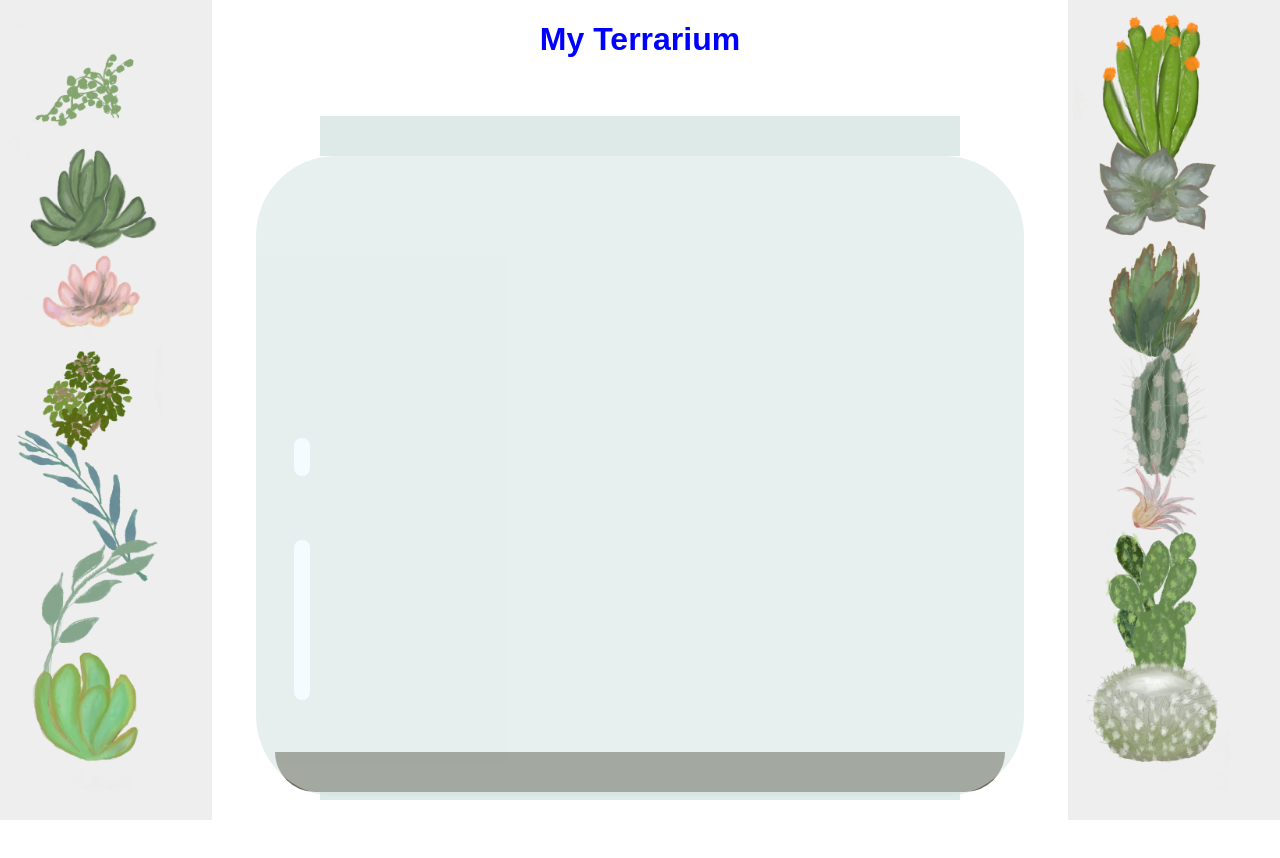
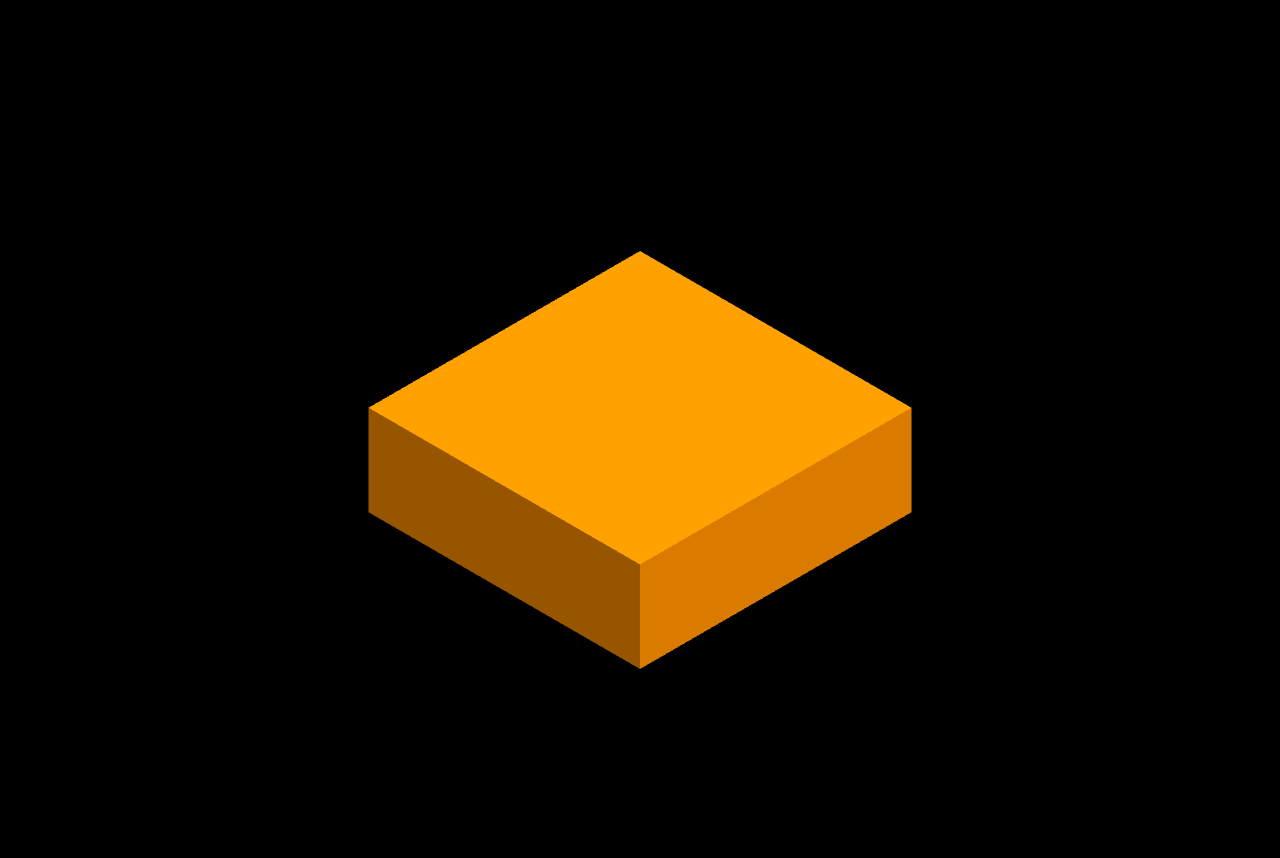
Before and after one commit to cangnidepigu/Web3D, a website with bundled scripts: page index.html in a window 1280 px wide. Before the commit the page ends 820 px from the top, so only its background shows below. Built offline with nearby package versions, Linux system fonts and the light colour scheme.

Commit message:
3D object in the middle

```diff
--- a/index.html
+++ b/index.html
@@ -5,70 +5,16 @@
         <meta charset="utf-8" />
         <meta http-equiv="X-UA-Compatible" content="IE-edge" />
         <meta name="viewport" content="width=device-width, initial-scale=1" />
-        <link rel="stylesheet" href="./style.css" />
-        <script src="./script.js" defer></script>
+        <link rel="stylesheet" href="style.css" />
+        <script type="module" src="script.js" defer></script>
+
     </head>
     <body>
         <h1>My Terrarium</h1>
-        <div id="page">
-            <div id="left-container" class="flex-container">
-                <div class="plant-holder">
-                    <img class="plant" alt="plant" id="plant1" src="./images/plant1.png" />
-                </div>
-                <div class="plant-holder">
-                    <img class="plant" alt="plant" id="plant2" src="./images/plant2.png" />
-                </div>
-                <div class="plant-holder">
-                    <img class="plant" alt="plant" id="plant3" src="./images/plant3.png" />
-                </div>
-                <div class="plant-holder">
-                    <img class="plant" alt="plant" id="plant4" src="./images/plant4.png" />
-                </div>
-                <div class="plant-holder">
-                    <img class="plant" alt="plant" id="plant5" src="./images/plant5.png" />
-                </div>
-                <div class="plant-holder">
-                    <img class="plant" alt="plant" id="plant6" src="./images/plant6.png" />
-                </div>
-                <div class="plant-holder">
-                    <img class="plant" alt="plant" id="plant7" src="./images/plant7.png" />
-                </div>
-            </div>
-            <div id="right-container" class="flex-container">
-                <div class="plant-holder">
-                    <img class="plant" alt="plant" id="plant8" src="./images/plant8.png" />
-                </div>
-                <div class="plant-holder">
-                    <img class="plant" alt="plant" id="plant9" src="./images/plant9.png" />
-                </div>
-                <div class="plant-holder">
-                    <img class="plant" alt="plant" id="plant10" src="./images/plant10.png" />
-                </div>
-                <div class="plant-holder">
-                    <img class="plant" alt="plant" id="plant11" src="./images/plant11.png" />
-                </div>
-                <div class="plant-holder">
-                    <img class="plant" alt="plant" id="plant12" src="./images/plant12.png" />
-                </div>
-                <div class="plant-holder">
-                    <img class="plant" alt="plant" id="plant13" src="./images/plant13.png" />
-                </div>
-                <div class="plant-holder">
-                    <img class="plant" alt="plant" id="plant14" src="./images/plant14.png" />
-                </div>
-            </div>
+    <div id="main">
 
-            <div id="terrarium">
-                <div class="jar-top"></div>
-                <div class="jar-walls">
-                    <div class="jar-glossy-long"></div>
-                    <div class="jar-glossy-short"></div>
-                </div>
-                <div class="dirt"></div>
-                <div class="jar-bottom"></div>
-            </div>
+    </div>
 
-        </div>
 
     </body>
 </html>
--- /dev/null
+++ b/package.json
@@ -0,0 +1,5 @@
+{
+  "dependencies": {
+    "three": "^0.141.0"
+  }
+}
--- a/script.js
+++ b/script.js
@@ -1,43 +1,42 @@
-dragElement(document.getElementById('plant1'));
-dragElement(document.getElementById('plant2'));
-dragElement(document.getElementById('plant3'));
-dragElement(document.getElementById('plant4'));
-dragElement(document.getElementById('plant5'));
-dragElement(document.getElementById('plant6'));
-dragElement(document.getElementById('plant7'));
-dragElement(document.getElementById('plant8'));
-dragElement(document.getElementById('plant9'));
-dragElement(document.getElementById('plant10'));
-dragElement(document.getElementById('plant11'));
-dragElement(document.getElementById('plant12'));
-dragElement(document.getElementById('plant13'));
-dragElement(document.getElementById('plant14'));
+import * as THREE from "../node_modules/three/build/three.module.js";
 
+// Scene
+const scene = new THREE.Scene();
 
-function dragElement(terrariumElement) {
-    // set 4 positions for positionins on the screen
-    let pos1 = 0,
-        pos2 = 0,
-        pos3 = 0,
-        pos4 = 0;
-    terrariumElement.onpointerdown = pointerDrag;
-    function pointerDrag(e) {
-        e.preventDefault();
-        console.log(e);
-        pos3 = e.clientX;
-        pos4 = e.clientY;
-        document.onpointermove = elementDrag;
-        document.onpointerup = stopElementDrag;
-    } function elementDrag(e) {
-        pos1 = pos3 - e.clientX;
-        pos2 = pos4 - e.clientY;
-        pos3 = e.clientX;
-        pos4 = e.clientY;
-        console.log(pos1, pos2, pos3, pos4);
-        terrariumElement.style.top = terrariumElement.offsetTop - pos2 + 'px';
-        terrariumElement.style.left = terrariumElement.offsetLeft - pos1 + 'px';
-    } function stopElementDrag() {
-        document.onpointerup = null;
-        document.onpointermove = null;
-    }
-}
+// Add a cube to the scene
+const geometry = new THREE.BoxGeometry(3, 1, 3); // width, height, depth
+const material = new THREE.MeshLambertMaterial({ color: 0xfb8e00 });
+const mesh = new THREE.Mesh(geometry, material);
+mesh.position.set(0, 0, 0);
+scene.add(mesh);
+
+// Set up lights
+const ambientLight = new THREE.AmbientLight(0xffffff, 0.6);
+scene.add(ambientLight);
+
+const directionalLight = new THREE.DirectionalLight(0xffffff, 0.6);
+directionalLight.position.set(10, 20, 0); // x, y, z
+scene.add(directionalLight);
+
+// Camera
+const width = 10;
+const height = width * (window.innerHeight / window.innerWidth);
+const camera = new THREE.OrthographicCamera(
+  width / -2, // left
+  width / 2, // right
+  height / 2, // top
+  height / -2, // bottom
+  1, // near
+  100 // far
+);
+
+camera.position.set(4, 4, 4);
+camera.lookAt(0, 0, 0);
+
+// Renderer
+const renderer = new THREE.WebGLRenderer({ antialias: true });
+renderer.setSize(window.innerWidth, window.innerHeight);
+renderer.render(scene, camera);
+
+// Add it to HTML
+document.body.appendChild(renderer.domElement);
--- a/style.css
+++ b/style.css
@@ -1,112 +1,85 @@
-body {
-    font-family: Arial, Helvetica, sans-serif;
-    text-align: center;
+* {
+	font-family: 'Inconsolata', monospace;
 }
 
-.jar-walls {
-    height: 80%;
-    width: 60%;
-    background: #d1e1df;
-    border-radius: 5rem;
-    position: absolute;
-    bottom: 0.5%;
-    left: 20%;
-    opacity: 0.5;
-    z-index: 1;
-}
-
-.jar-top {
-    width: 50%;
-    height: 5%;
-    background: #d1e1df;
-    position: absolute;
-    bottom: 80.5%;
-    left: 25%;
-    opacity: 0.7;
-    z-index: 1;
-}
-
-.jar-bottom {
-    width: 50%;
-    height: 1%;
-    background: #d1e1df;
-    position: absolute;
-    bottom: 0%;
-    left: 25%;
-    opacity: 0.7;
-}
-
-.jar-glossy-short {
-    height: 6%;
-    width: 2%;
-    background: #ecfbff;
-    position: absolute;
-    bottom: 50%;
-    left: 5%;
-    border-radius: 2rem;
-}
-
-.jar-glossy-long {
-    height: 25%;
-    width: 2%;
-    background: #ecfbff;
-    position: absolute;
-    bottom: 15%;
-    left: 5%;
-    border-radius: 2rem;
-}
-
-.dirt {
-    width: 57%;
-    height: 5%;
-    background: #3a321d;
-    position: absolute;
-    border-radius: 0 0 6rem 6rem;
-    bottom: 1%;
-    left: 21.5%;
-    opacity: 0.7;
-    z-index: -1;
-}
-
-.flex-container {
-    display: flex;
-    flex-direction: column;
-    justify-content: flex-start;
-}
-
-#left-container {
-    background-color: #eee;
-    width: 15%;
-    top: 0px;
-    left: 0px;
-    position: absolute;
-    height: 100%;
-    padding: 10px;
-}
-
-#right-container {
-    background-color: #eee;
-    width: 15%;
-    top: 0px;
-    right: 0px;
-    position: absolute;
-    height: 100%;
-    padding: 10px;
-}
-
-.plant-holder {
-    position: relative;
-    height: 13%;
-    left: -100px;
-}
-
-.plant {
-    position: absolute;
-    max-width: 150%;
-    max-height: 150%;
-    z-index: 2;
+body {
+	margin: 0;
+	background: black;
+	overflow: hidden;
 }
 
 h1 {
-    color: blue;
+	color: white;
+	top: 50%;
+	left: 50%;
+	position: absolute;
+	transform: translateX(-50%) translateY(-50%) scale(2, 2);
+	transition: 0.5s ease-in-out;
 }
+
+h1.top {
+	top: 0;
+	transform: translateX(-50%);
+}
+
+#main {
+	opacity: 0;
+	transition: 0.5s;
+	color: white;
+	margin-top: 60px;
+}
+
+h2 {
+	text-align: center;
+	margin: 0;
+	cursor: default;
+}
+
+
+
+.underline {
+	display: block;
+	height: 2px;
+	margin: 0 auto;
+	width: 0;
+	transition: width .25s linear;
+}
+
+*:hover>.underline, .active>.underline {
+	width: 100%;
+}
+
+line {
+	stroke-width: 5px;
+	stroke-dasharray: 100px;
+	stroke-dashoffset: 100px;
+	stroke-linecap: round;
+}
+
+
+
+
+
+
+
+
+#details {
+	margin-top: 50px;
+	opacity: 1;
+	z-index: 100;
+	transition: all 0.125s ease-in-out;
+}
+
+#details.gone {
+	opacity: 0;
+	z-index: -100;
+	transform: translateY(10vh);
+}
+
+
+
+canvas {
+	left: 50%;
+	position: absolute;
+	transform: translateX(-50%);
+}
```
Also changed, not shown: 2 other files.
